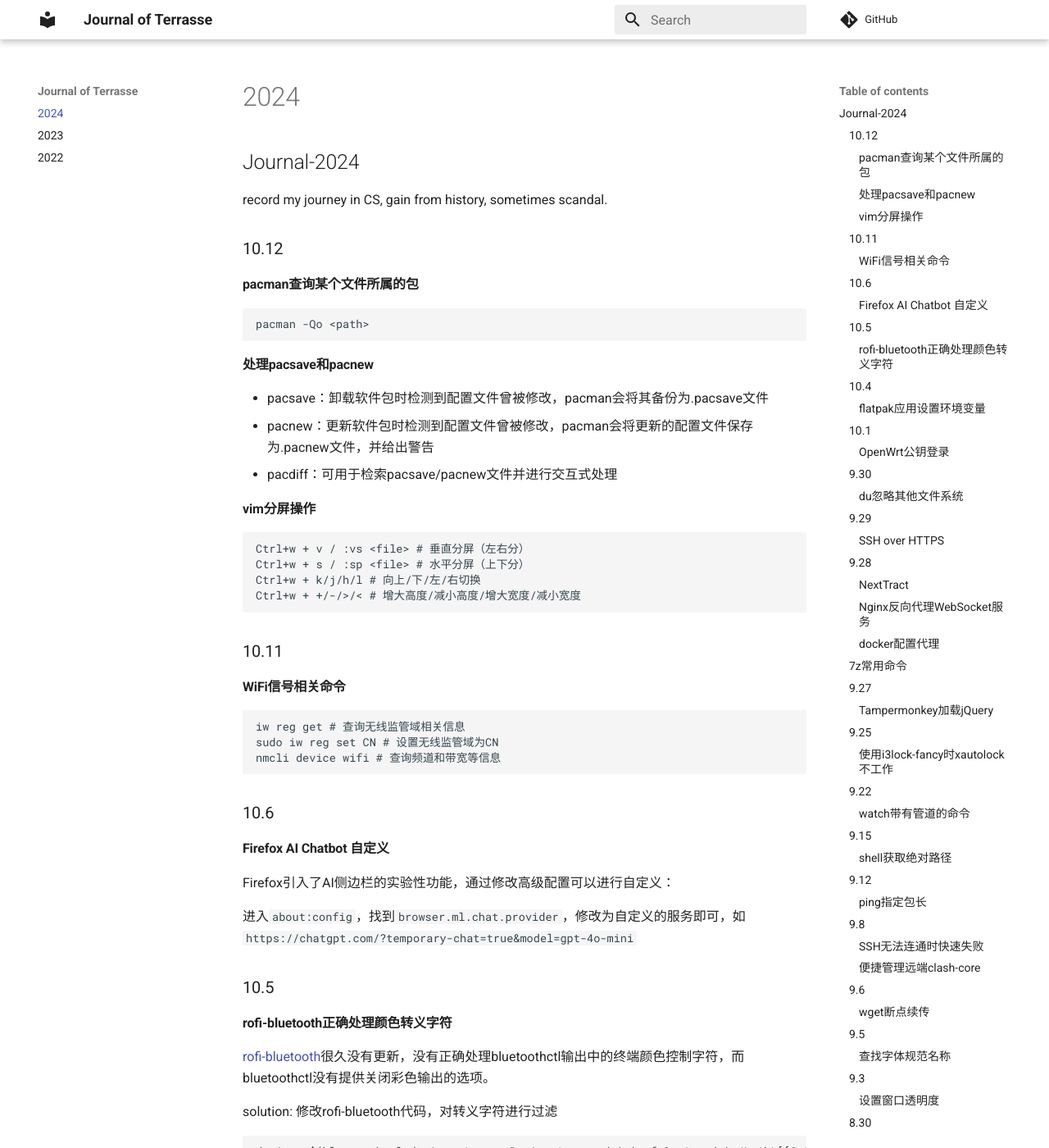
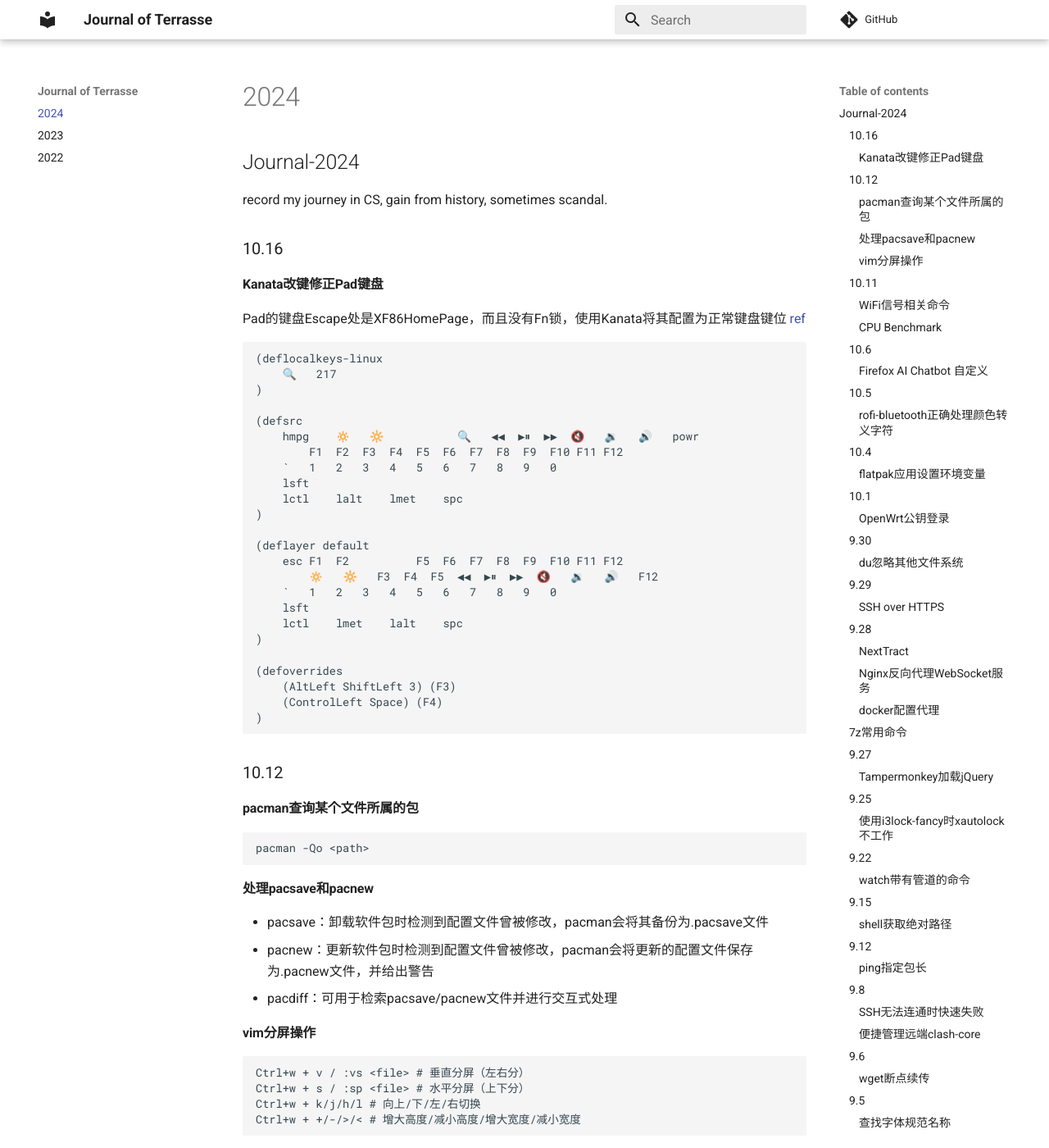
Before and after one commit to Jerry-Terrasse/journal, an MkDocs documentation site: the page built from docs/2024.md, in a window 1280 px wide and 1400 px high. Shown: the whole window at 82% size. Built offline with MkDocs 1.6.1 and Material for MkDocs 9.7.7, drawn with Linux system fonts in a browser that asks for light colours; comment, search, counter and statistics services are not loaded; some of the changed text lies outside the part shown.

Commit message:
update (Wed Oct 16 11:21:29 PM CST 2024)

````diff
--- a/docs/2024.md
+++ b/docs/2024.md
@@ -1,6 +1,39 @@
 ## Journal-2024
 
 record my journey in CS, gain from history, sometimes scandal.
+
+### 10.16
+
+#### Kanata改键修正Pad键盘
+
+Pad的键盘Escape处是XF86HomePage，而且没有Fn锁，使用Kanata将其配置为正常键盘键位 [ref](https://github.com/jtroo/kanata/blob/main/docs/config.adoc)
+
+```
+(deflocalkeys-linux
+	🔍	217
+)
+
+(defsrc
+	hmpg	🔅	🔆			🔍	◀◀	▶⏸	▶▶	🔇	🔉	🔊	powr
+		F1	F2	F3	F4	F5	F6	F7	F8	F9	F10	F11	F12
+	`	1	2	3	4	5	6	7	8	9	0
+	lsft
+	lctl	lalt	lmet	spc
+)
+
+(deflayer default
+	esc	F1	F2			F5	F6	F7	F8	F9	F10	F11	F12
+		🔅	🔆	F3	F4	F5	◀◀	▶⏸	▶▶	🔇	🔉	🔊	F12
+	`	1	2	3	4	5	6	7	8	9	0
+	lsft
+	lctl	lmet	lalt	spc
+)
+
+(defoverrides
+	(AltLeft ShiftLeft 3) (F3)
+	(ControlLeft Space) (F4)
+)
+```
 
 ### 10.12
 
@@ -33,6 +66,19 @@ Ctrl+w + +/-/>/< # 增大高度/减小高度/增大宽度/减小宽度
 iw reg get # 查询无线监管域相关信息
 sudo iw reg set CN # 设置无线监管域为CN
 nmcli device wifi # 查询频道和带宽等信息
+```
+
+#### CPU Benchmark
+
+```shell
+sudo pacman -S sysbench
+sysbench cpu run --threads=1 --time=20
+sysbench cpu run --threads=8 --time=20
+
+yay -S geekbench # for x86_64
+geekbench
+
+wget https://cdn.geekbench.com/Geekbench-6.3.0-LinuxARMPreview.tar.gz # for ARM64
 ```
 
 ### 10.6
````
